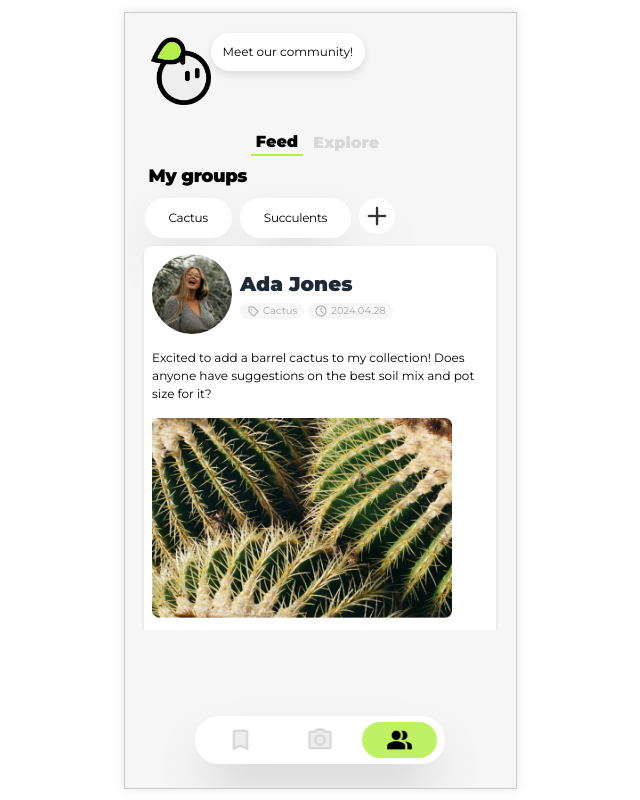
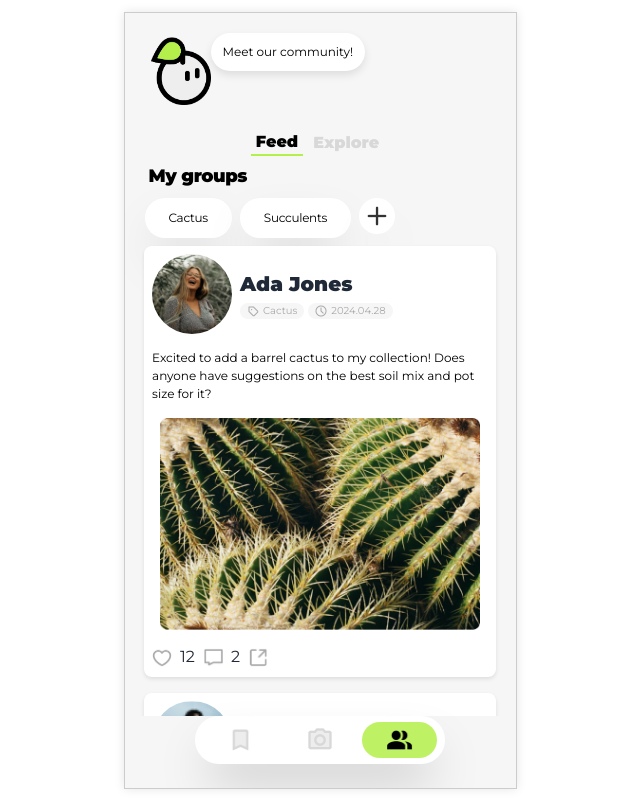
Before and after one commit to crispyinuo/DiligentDrGreen, a React (Create React App) app in the folder dr-green/: page /feed in a window 1280 px wide. Shown: the whole page, without its empty margins (320-960 px from the left). Built offline with nearby package versions, Linux system fonts and the light colour scheme.

Commit message:
update scroll

```diff
--- a/dr-green/src/components/detail.js
+++ b/dr-green/src/components/detail.js
@@ -20,7 +20,8 @@ const Header = styled.div`
   position: relative;
   background: url(${background}) center center;
   background-size: cover;
-  height: 400px;
+  height: 100%;
+  padding-bottom:20px;
 `;
 
 
@@ -36,17 +37,19 @@ const NavButton = styled.button`
 `;
 
 const IdentificationCard = styled.div`
-
-  background-color: white;
+  min-height: 600px;
+  background-color: #F6F6F6;
   padding: 20px;
   margin: 20px 0;
   border-radius: 10px;
-  box-shadow: 0px 5px 10px rgba(0,0,0,0.1);
+
   display: flex;
   flex-direction: column;
   align-items: center; /* Center children horizontally */
   text-align: center;
   position: relative;
+  overflow-y: auto;  // Allows vertical scrolling within the TabContent
+  max-height: 400px;
 `;
 
 const IdentificationImage = styled.img`
@@ -116,6 +119,14 @@ const HorizontalLine = styled.hr`
   background-color: black; // Line color
   margin: 8px 0; // Spacing above and below the line
 `;
+const PageContainer = styled.div`
+  display: flex;
+  flex-direction: column;
+  align-items: center;
+  overflow: hidden;
+  max-height: 100vh; // 100% of the viewport height
+  width: 100%;
+`;
 
 const Detail = ({ navigation, route }) => {
     const diagnosis = useLocation();
@@ -131,11 +142,13 @@ const Detail = ({ navigation, route }) => {
         navigate(-1);
     };
     return (
-        <AppContainer>
-            <Header>
-                <button onClick={handleClick} style={{ display: "flex", paddingTop: "44px", paddingLeft: "20px" }}>
-                    <img src={return_icon} style={{ height: "24px", width: "24px" }}></img>
-                </button>
+        <PageContainer>
+            <AppContainer>
+                <Header>
+                    <button onClick={handleClick} style={{ display: "flex", paddingTop: "44px", paddingLeft: "20px" }}>
+                        <img src={return_icon} style={{ height: "24px", width: "24px" }}></img>
+                    </button>
+                </Header>
                 <IdentificationCard>
                     {
                         <>
@@ -177,14 +190,17 @@ const Detail = ({ navigation, route }) => {
                             </div >
                         </>
                     }
-                    <div className="nav-bar-container">
-                        <NavBar activeButtonId={2} />
-                    </div>
+
                 </IdentificationCard>
 
-            </Header>
 
-        </AppContainer>
+
+
+            </AppContainer>
+            <div className="nav-bar-container">
+                <NavBar activeButtonId={2} />
+            </div>
+        </PageContainer>
     );
 }
 export default Detail;
--- a/dr-green/src/components/post.js
+++ b/dr-green/src/components/post.js
@@ -64,7 +64,7 @@ function Post(props) {
                         <div className="badge badge-ghost badge-sm" style={{ backgroundColor: "#F6F6F6", border: "none" }}>
                             <div style={{ display: "flex", alignItems: "center", gap: "4px" }}>
                                 <img src={tag_icon} style={{ width: "12px", height: "12px" }} />
-                                <div style={{ color: "#A9A9A9", fontSize: "10px" }}>Cactus</div>
+                                <div style={{ color: "#A9A9A9", fontSize: "10px" }}>{props.tag}</div>
                             </div>
                         </div>
                         <div className="badge badge-ghost badge-sm" style={{ backgroundColor: "#F6F6F6", border: "none" }}>
@@ -77,7 +77,7 @@ function Post(props) {
                 </MessageContent>
             </Head>
             <Description>{props.content}</Description>
-            <img src={props.img} style={{ height: '200px', width: '300px' }} />
+            <img src={props.img} style={{ height: 'auto', width: '95%', alignSelf: 'center' }} />
             <Interaction>
                 <img src={like} style={{ width: "20px", height: "20px" }}></img>
                 {props.like}
--- a/dr-green/src/components/tab.js
+++ b/dr-green/src/components/tab.js
@@ -13,14 +13,16 @@ const TabsContainer = styled.div`
   display: flex;
   justify-content: center;
 
+
 `;
 
 const Tab = styled.button`
   padding: 5px;
   padding-bottom: 0px;
+
   margin-right: 5px;
   border: none;
-  background-color: ${(props) => (props.active ? '#ffffff' : '#ffffff')};
+  background-color: #F6F6F6;
   border-bottom: ${(props) => (props.active ? '2px solid #B4EF4C' : 'none')};
   color: ${(props) => (props.active ? 'black' : '#D8D8D8')};
   cursor: pointer;
@@ -30,13 +32,15 @@ const Tab = styled.button`
 `;
 
 const ContentArea = styled.div`
-  min-height: 600px;
+  min-height: 550px;
   margin: 10px;
   display: flex;
-  flex-direction: column;
-  justify-content: center;
+  flex-direction: column;  justify-content: flex-start;
   align-items: center; /* This centers children vertically */
   height: 100%; /* You need a defined height for the container */
+  gap: 24px;
+  overflow-y: auto;
+  max-height: 500px;
 
 
 `;
--- a/dr-green/src/pages/feed.js
+++ b/dr-green/src/pages/feed.js
@@ -26,6 +26,7 @@ import { useNavigate } from 'react-router-dom';
 const TabsContainer = styled.div`
   display: flex;
   justify-content: center;
+
 `;
 
 const PageContainer = styled.div`
@@ -49,6 +50,7 @@ const Tab = styled.button`
   font-family: 'Montserrat';
   font-weight: bold;
   font-size: 16px;
+
 `;
 const TabContent = styled.div`
   margin: 10px;
@@ -61,6 +63,7 @@ const TabContent = styled.div`
   width: 100%;  // Full width of its container
   overflow-y: auto;  // Allows vertical scrolling within the TabContent
   max-height: 58vh;
+  min-height:550px;
 `;
 const CardsContainer = styled.div`
   display: flex;
@@ -68,8 +71,9 @@ const CardsContainer = styled.div`
   flex-direction: column;
   width: 100%;
   overflow-y: scroll;
-  max-height:58vh;
-  padding-bottom: 100px;
+  max-height:70vh;
+
+
 `;
 
 const NavBarContainer = styled.div`
@@ -123,24 +127,28 @@ function Feed() {
                             avatar={avatar1}
                             content='Excited to add a barrel cactus to my collection! Does anyone have suggestions on the best soil mix and pot size for it?'
                             img={cactus_post}
+                            tag="Cactus"
                             like='12'
                             comment='2' />
                         <Post name='Alex Wilson'
                             avatar={avatar2}
                             content='Help needed: My cactus is showing brown spots on the top. Could it be sunburn or something else? Any advice folks?'
                             img={post2}
+                            tag="Cactus"
                             like='2'
                             comment='1' />
                         <Post name='Jenny Chen'
                             avatar={avatar3}
                             content="I'm new to indoor succulents and could use some advice. What’s the best watering schedule to keep them thriving?"
                             img={post3}
+                            tag="Succulents"
                             like='8'
                             comment='1' />
                         <Post name='Emma Parker'
                             avatar={avatar4}
                             content='My jade plant just started blooming! It’s gorgeous. Does anyone know if blooming affects its watering or feeding needs?'
                             img={post4}
+                            tag="Succulents"
                             like='7'
                             comment='1' />
                     </CardsContainer>
@@ -152,12 +160,14 @@ function Feed() {
                             avatar={avatar5}
                             content='Excited to add a barrel cactus to my collection! Does anyone have suggestions on the best soil mix and pot size for it?'
                             img={post5}
+                            tag="Monstera"
                             like='6'
                             comment='2' />
                         <Post name='Hugh Smith'
                             avatar={avatar6}
                             content='Help needed: My cactus is showing brown spots on the top. Could it be sunburn or something else? Any advice folks?'
                             img={post6}
+                            tag="Fern"
                             like='2'
                             comment='3' />
 
--- a/dr-green/src/pages/identify.js
+++ b/dr-green/src/pages/identify.js
@@ -9,16 +9,19 @@ import { useNavigate } from 'react-router-dom';
 const AppContainer = styled.div`
   display: flex;
   flex-direction: column;
-
+  height:100%;
   margin: auto;
   font-family: 'Arial', sans-serif;
+
 `;
 
 const Header = styled.div`
   position: relative;
   background: url(${background}) center center;
   background-size: cover;
-  height: 400px;
+  height: 100%;
+  padding-bottom:20px;
+
 `;
 
 
@@ -35,9 +38,9 @@ const NavButton = styled.button`
 
 const IdentificationCard = styled.div`
 
-  background-color: white;
+  background-color: #F6F6F6;
   padding: 20px;
-  margin: 20px 0;
+
   border-radius: 10px;
   box-shadow: 0px 5px 10px rgba(0,0,0,0.1);
   display: flex;
@@ -45,6 +48,8 @@ const IdentificationCard = styled.div`
   align-items: center; /* Center children horizontally */
   text-align: center;
   position: relative;
+  min-height:804px;
+
 `;
 
 const IdentificationImage = styled.img`
@@ -95,6 +100,15 @@ const Tab = styled.button`
 const ContentArea = styled.div`
   min-height: 200px;
 `;
+
+const PageContainer = styled.div`
+  display: flex;
+  flex-direction: column;
+  align-items: center;
+  overflow: hidden;
+  max-height: 100vh; // 100% of the viewport height
+  width: 100%;
+`;
 function Identify() {
     const location = useLocation();
     const photo = location.state?.photo;
@@ -106,21 +120,25 @@ function Identify() {
         navigate(-1);
     };
     return (
-        <AppContainer>
-            <Header>
-                <button onClick={handleClick} style={{ display: "flex", paddingTop: "44px", paddingLeft: "20px" }}>
-                    <img src={return_icon} style={{ height: "24px", width: "24px" }}></img>
-                </button>
+        <PageContainer>
+            <AppContainer>
+                <Header>
+                    <button onClick={handleClick} style={{ display: "flex", paddingTop: "44px", paddingLeft: "20px" }}>
+                        <img src={return_icon} style={{ height: "24px", width: "24px" }}></img>
+                    </button>
+                </Header>
                 <IdentificationCard>
                     <Tabs photo={photo} type={type} />
-                    <div className="nav-bar-container">
-                        <NavBar activeButtonId={2} />
-                    </div>
+
                 </IdentificationCard>
 
-            </Header>
 
-        </AppContainer>
+
+            </AppContainer>
+            <div className="nav-bar-container">
+                <NavBar activeButtonId={2} />
+            </div>
+        </PageContainer>
     );
 }
 
```
Also changed, not shown: dr-green/src/pages/history.js (+6 -6 lines).
